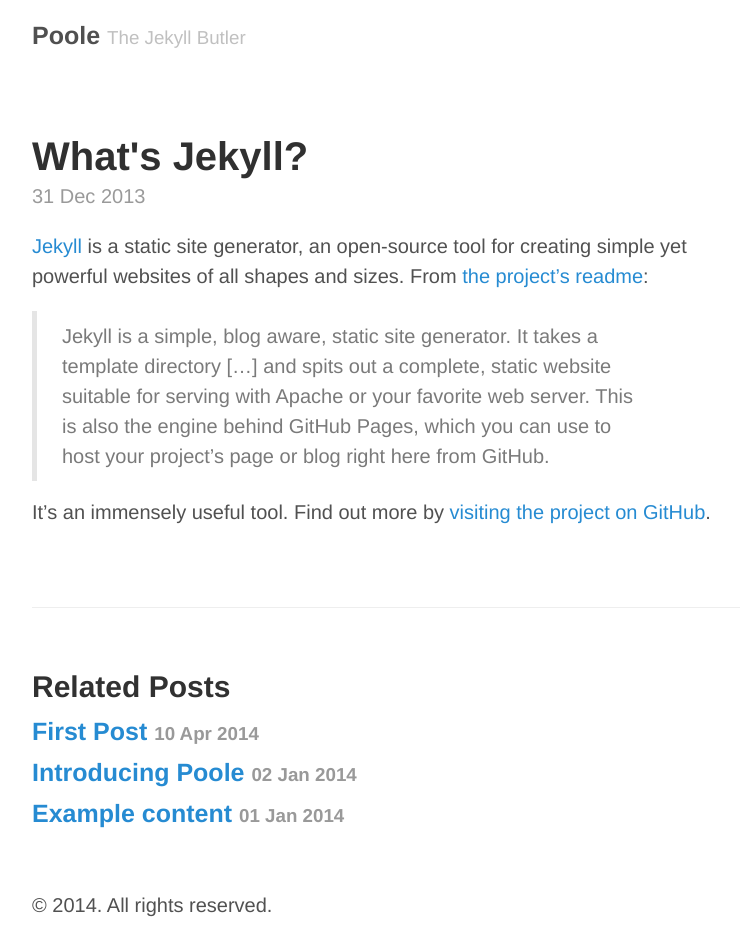
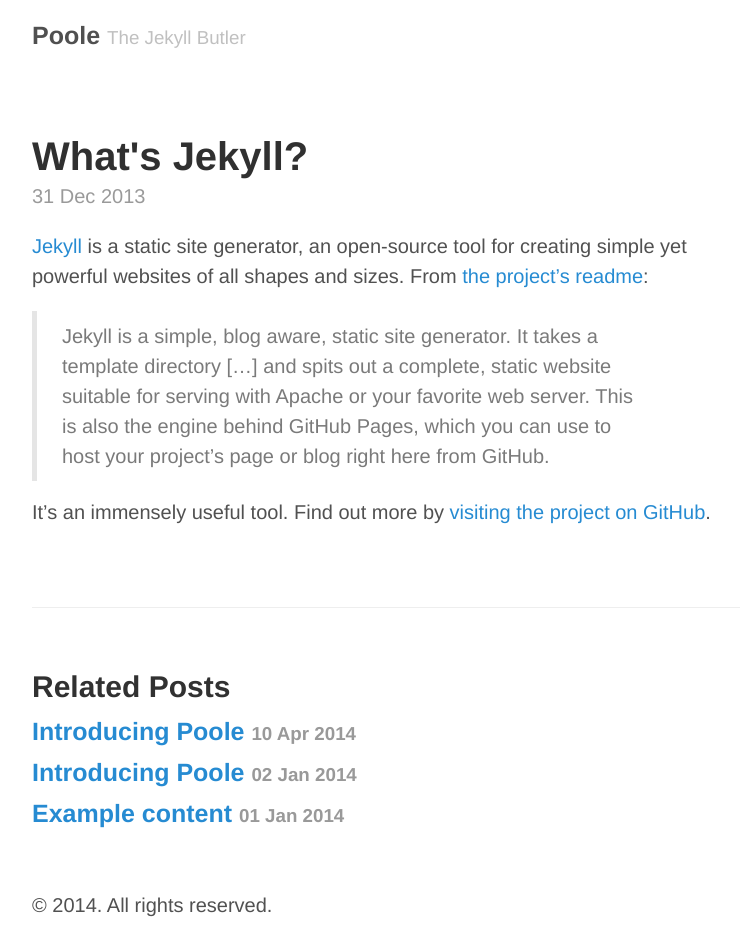
Before and after one commit to gemmahaylett/Blog, a Jekyll site: the page built from _posts/2013-12-31-whats-jekyll.md, in a window 1280 px wide. Shown: the whole page, without its empty margins (248-988 px from the left). Built offline with Jekyll 4.4.1, drawn with Linux system fonts in a browser that asks for light colours; Markdown is read by kramdown in place of the engine named in the settings.

Commit message:
add meta data

```diff
--- a/_posts/2014-04-10-first-post.md
+++ b/_posts/2014-04-10-first-post.md
@@ -1,5 +1,6 @@
 ---
-published: true
+layout: post
+title: Introducing Poole
 ---
 
 ## This is my first post
```
